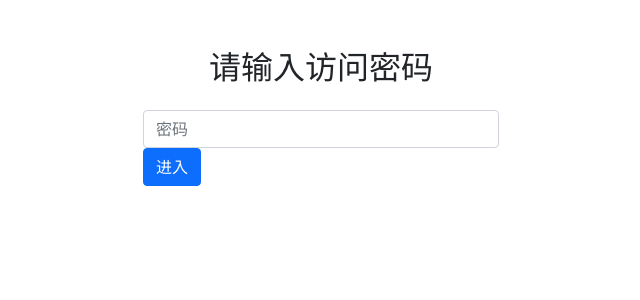
After one commit to stripepython/KittenGen, a Flask app: template KittenGen/templates/login.html in a window 1280 px wide. The commit adds this page. Shown: the top 300 px of the page, without its empty margins (319-959 px from the left). Run offline with Flask 3, Linux system fonts and the light colour scheme; the template is opened without the code that fills it, so the values that code supplies are empty; some libraries are stand-ins or nearby versions.

Commit message:
First commit

```diff
--- a/KittenGen/__init__.py
+++ b/KittenGen/__init__.py
@@ -1,2 +1,2 @@
-version = '1.1.2'
-author = 'stripe-python'
+version = '1.2'
+author = 'stripe-python&Introl'
--- a/KittenGen/app.py
+++ b/KittenGen/app.py
@@ -1,14 +1,19 @@
 import os
 import zipfile
+import jinja2
+from flask import Flask, request, send_file, render_template, redirect, url_for, session
 
-import jinja2
-from flask import Flask, request, send_file
+from werkzeug.security import generate_password_hash, check_password_hash
 
-from .lib import global_vars   # 默认变量
+from lib import global_vars   # 默认变量
+from dotenv import load_dotenv
 
-app = Flask(__name__)
+load_dotenv()
 
-GCC_PATH = 'g++.exe'   # 这里填写你的g++路径
+PASSWORD = os.getenv("PASSWORD")
+GCC_PATH = os.getenv("GCC_PATH")
+
+# GCC_PATH = 'g++.exe'   # 这里填写你的g++路径
 DIR_PATH = os.path.join(os.path.dirname(__file__), 'templates')
 
 
@@ -18,9 +23,36 @@ def renders(file: str, **kwargs):
     template = jinja2.Template(s)
     return template.render(**kwargs)
 
+app = Flask(__name__)
+app.secret_key = "12345" #替换为随机字符串
 
-@app.route('/', methods=['GET', 'POST'])
-def index():   # 主网页
+
+# 预定义密码（存储哈希值，非明文）
+PASSWORD_HASH = generate_password_hash(PASSWORD)  # 替换为你的密码
+
+@app.route("/", methods=["GET", "POST"])
+def login():
+    if session.get("authenticated"):
+        return redirect(url_for("index"))  # 已登录则跳转主页面
+
+    if request.method == "POST":
+        input_password = request.form.get("password")
+        print(input_password)
+
+        if check_password_hash(PASSWORD_HASH, input_password):  # 验证密码
+
+            session["authenticated"] = True
+            return redirect(url_for("index"))
+        else:
+            return render_template("login.html", error="密码错误")
+
+    return render_template("login.html")
+
+@app.route("/index",methods=["GET", "POST"])
+def index():
+    print("Session data:", session)
+    if not session.get("authenticated"):
+        return redirect(url_for("login"))  # 未登录则跳转登录页
     if request.method == 'GET':
         return renders('index.html', error=None)
     cwd = os.getcwd()  # 记录当前工作路径
@@ -49,7 +81,9 @@ def index():   # 主网页
 
     with open('std.cpp', 'w', encoding='utf-8') as f:
         f.write(std)   # 写入std.cpp
-    os.system(f'{GCC_PATH} {options} -o std.exe std.cpp')    # 编译 std
+    print(f'{GCC_PATH} -g std.cpp {options} -o std.exe')
+    os.system(f'{GCC_PATH} -g std.cpp {options} -o std.exe')    # 编译 std
+
 
     for i in range(1, num + 1):   # 循环并生成数据
         local_vars = global_vars.copy()
@@ -62,7 +96,7 @@ def index():   # 主网页
             return renders('index.html', error=str(err))
         finally:
             in_file.close()
-        os.system(f'std.exe < {i}.in > {i}.out')   # 使用 std 生成答案
+        os.system(f'{os.path.join(".", "std.exe")} < {i}.in > {i}.out')
 
     with zipfile.ZipFile('data.zip', 'w', zipfile.ZIP_DEFLATED) as zf:   # 打包 zip 文件
         for i in range(1, num + 1):
@@ -80,3 +114,6 @@ def index():   # 主网页
 @app.route('/help/')
 def show_help():
     return renders('help.html')
+
+if __name__ == "__main__":
+    app.run(debug=True)
--- /dev/null
+++ b/KittenGen/requirements.txt
@@ -0,0 +1,2 @@
+flask~=3.0.3
+dotenv
--- a/KittenGen/templates/index.html
+++ b/KittenGen/templates/index.html
@@ -21,7 +21,7 @@
 </head>
 <body class="bg-light">
 <div class="container py-5">
-    <form method="post" action="/" class="card shadow" onsubmit="syncCodeEditors()">
+    <form method="post" action="/index" class="card shadow" onsubmit="syncCodeEditors()">
         <div class="card-body">
             {% if error %}
             <div class="alert alert-danger" id="errAlert" role="alert">
--- /dev/null
+++ b/KittenGen/templates/login.html
@@ -0,0 +1,25 @@
+<!DOCTYPE html>
+<html>
+<head>
+    <title>登录</title>
+    <link rel="stylesheet" href="{{ url_for('static', filename='css/bootstrap.min.css') }}">
+</head>
+<body>
+    <div class="container mt-5">
+        <div class="row justify-content-center">
+            <div class="col-md-4">
+                <h2 class="text-center mb-4">请输入访问密码</h2>
+                {% if error %}
+                    <div class="alert alert-danger">{{ error }}</div>
+                {% endif %}
+                <form method="POST">
+                    <div class="form-group">
+                        <input type="password" name="password" class="form-control" placeholder="密码" required>
+                    </div>
+                    <button type="submit" class="btn btn-primary btn-block">进入</button>
+                </form>
+            </div>
+        </div>
+    </div>
+</body>
+</html>
--- a/setup.py
+++ b/setup.py
@@ -8,7 +8,7 @@ with open('README.md', 'r', encoding='utf-8') as f:
 setup(
     name='KittenGen',
     packages=find_packages(exclude=(), include=('*',)),
-    author='stripe-python',
+    author='stripe-python & Introl',
     author_email='stripe-python@139.com',
     maintainer='stripe-python',
     maintainer_email='stripe-python@139.com',
```
Also changed, not shown: KittenGen/__main__.py (+12 -2 lines), README.md, 2 other files.
